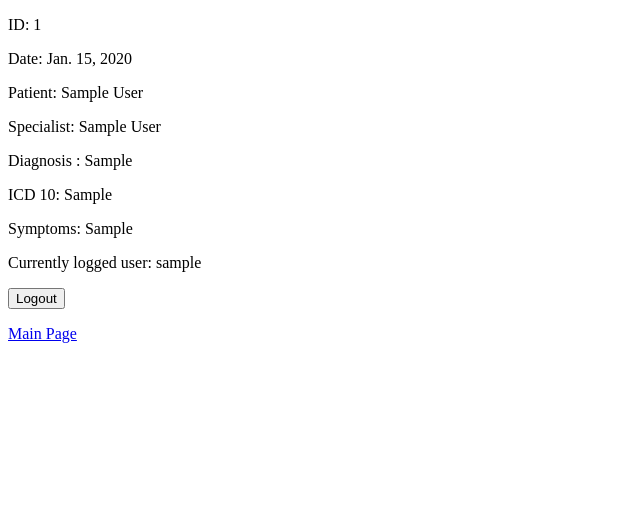
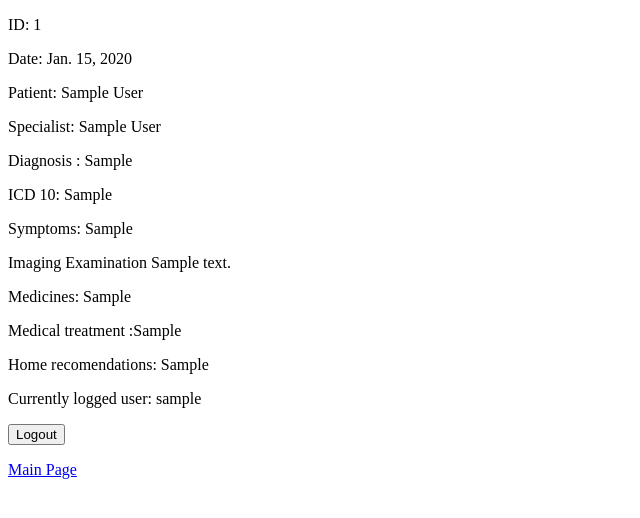
Before and after one commit to konradziomek95/Medical_Record_App, a Django app: page /record/details/1/ in a window 1280 px wide. Shown: the top 518 px of the page, without its empty margins (0-640 px from the left). Run offline with Django 4.2, Linux system fonts and the light colour scheme; a user stored in the database is signed in; tables that the repository leaves empty hold one stand-in row (values such as "Sample post").

Commit message:
Missing view

```diff
--- a/Project/urls.py
+++ b/Project/urls.py
@@ -33,7 +33,8 @@ from med_record_app.views import (RegisterMedUserView,
                                   CreateWorkDayView,
                                   ListOfReservationsView,
                                   ListOfWorkDaysView,
-                                  MedicalRecordView)
+                                  MedicalRecordView,
+                                  ListOfMedicalRecords)
 
 urlpatterns = [
     path('admin/', admin.site.urls),
@@ -56,5 +57,6 @@ urlpatterns = [
     path('reservation/add/', CreateReservationView.as_view(), name='create_reservation'),
     path('reservation/list/', ListOfReservationsView.as_view(), name='list_of_reservations'),
     path('record/details/<int:pk>/', MedicalRecordView.as_view(), name='record_details'),
+    path('record/list/', ListOfMedicalRecords.as_view(), name='list_of_records'),
 
 ]
--- a/med_record_app/templates/med_record_app/medicalrecord_detail.html
+++ b/med_record_app/templates/med_record_app/medicalrecord_detail.html
@@ -8,4 +8,8 @@
     <p>Diagnosis : {{ medicalrecord.diagnosis }}</p>
     <p>ICD 10: {{ medicalrecord.ICD_10 }} </p>
     <p>Symptoms: {{ medicalrecord.symptoms }}</p>
+    <p>Imaging Examination {{ medicalrecord.description_of_IE }}</p>
+    <p>Medicines: {{ medicalrecord.medicines }}</p>
+    <p>Medical treatment :{{ medicalrecord.medical_treatment }}</p>
+    <p>Home recomendations: {{ medicalrecord.home_recommendation }}</p>
 {% endblock %}
--- a/med_record_app/templates/med_record_app/user_homepage.html
+++ b/med_record_app/templates/med_record_app/user_homepage.html
@@ -10,6 +10,7 @@
     <a href="/reservation/list/"><p>Reservation List</p></a>
     <a href="/calendar/add"><p>New WorkDay</p></a>
     <a href="/calendar/list" ><p>Working days</p></a>
+    <a href="/record/list"><p>List of medical records</p></a>
     {% for reservation in reservations %}
         <p>{{ reservation }}</p>
     {% endfor %}
--- a/med_record_app/views.py
+++ b/med_record_app/views.py
@@ -19,6 +19,7 @@ from django.contrib.auth.mixins import LoginRequiredMixin
 from django.db import IntegrityError
 from .models import MedUser, Location, Patient, MedicalRecord, WorkDay, Reservation
 from django.http import Http404
+
 
 # Create your views here.
 class HomepageView(TemplateView):
@@ -291,3 +292,10 @@ class ListOfWorkDaysView(LoginRequiredMixin, View):
         calendar = get_list_or_404(WorkDay, owner=user)
 
         return render(request, 'med_record_app/workday_list.html', {'calendar': calendar})
+
+
+class ListOfMedicalRecords(LoginRequiredMixin, ListView):
+    login_url = '/login/'
+    model = MedicalRecord
+    template_name = 'med_record_app/medical_records_list.html'
+    ordering = ['date']
```
Also changed, not shown: med_record_app/templates/med_record_app/medical_records_list.html (added, +11 -0 lines).
